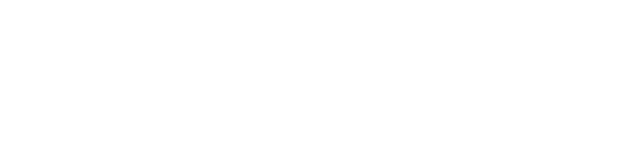
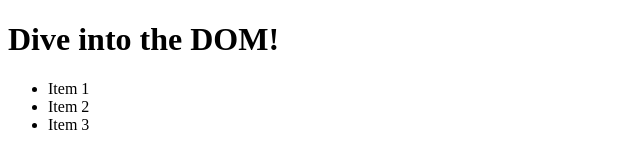
Before and after one commit to romuloabbiati/academind-javascript, a plain HTML site: page section7/dom-01-starting-code/index.html in a window 1280 px wide. Shown: the whole page, without its empty margins (0-640 px from the left). Drawn offline with Linux system fonts and the light colour scheme.

Commit message:
Practising querying html/node elements

```diff
--- a/section7/dom-01-starting-code/index.html
+++ b/section7/dom-01-starting-code/index.html
@@ -8,6 +8,14 @@
   <script src="app.js" defer></script>
 </head>
 <body>
+  <header>
+    <h1 id="main-title">Dive into the DOM!</h1>
+  </header>
 
+  <ul>
+    <li>Item 1</li>
+    <li class="list-item">Item 2</li>
+    <li class="list-item">Item 3</li>
+  </ul>
 </body>
 </html>
```
Also changed, not shown: section7/practisingJS.html (added, +8 -0 lines), 2 other files.
